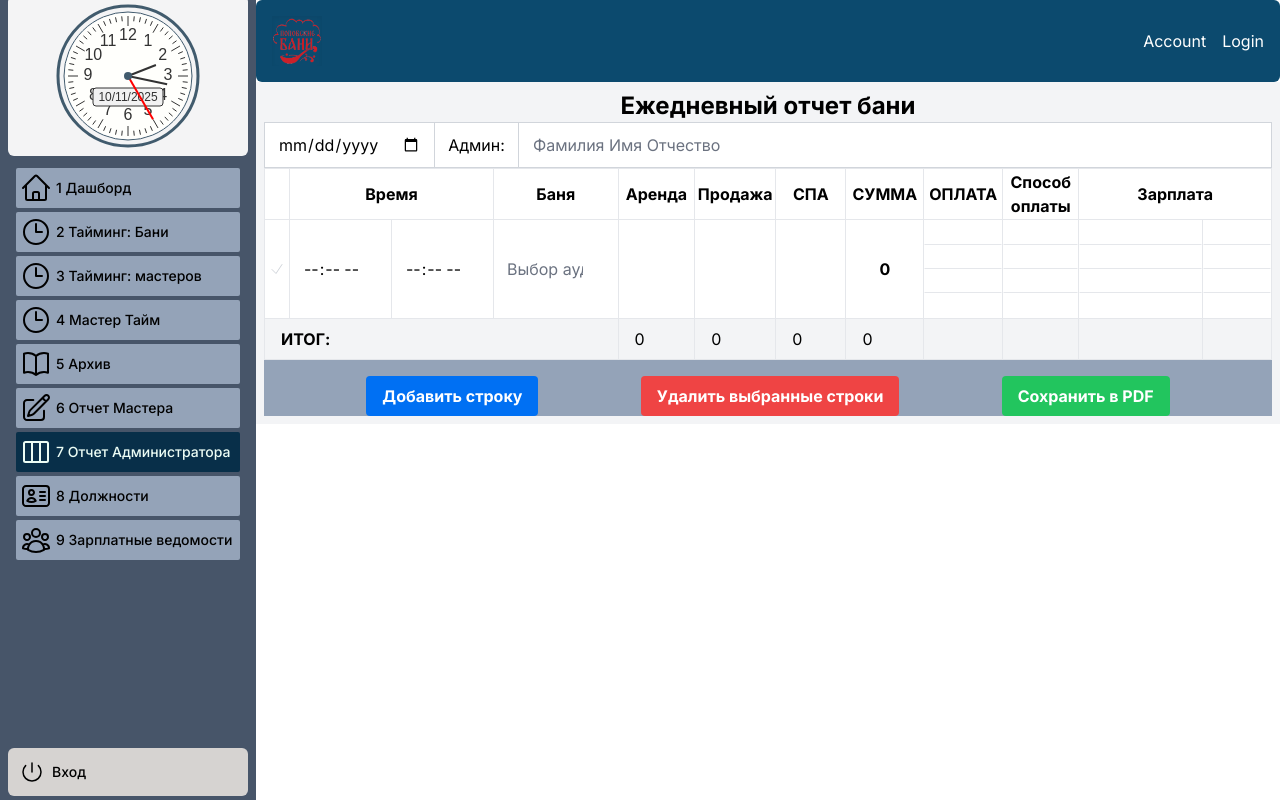
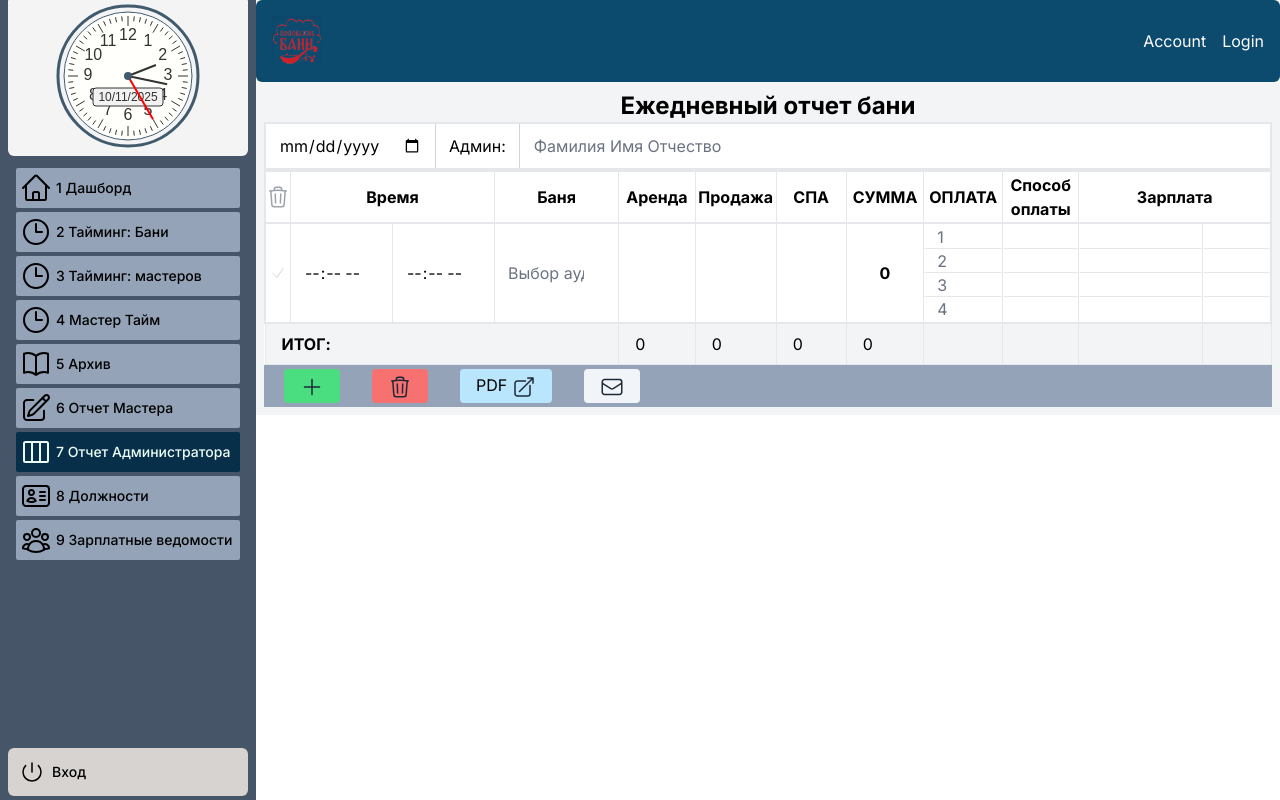
Before and after one commit to Fa-Dali/my-bathhouse-app, a Next.js app in the folder frontend/nextjs-dashboard/: page /dashboard/report-administrator in a window 1280 px wide. Built offline with nearby package versions, Linux system fonts and the light colour scheme; a web font is replaced by a local one.

Commit message:
Чистая форма Отчет Администратора. Нарисовал кнопки: 'Добавить строку' 'Удалить строку' 'Сохранить в PDF' 'Отправить письмо'

```diff
--- a/frontend/nextjs-dashboard/app/dashboard/report-administrator/calculator/AdminTable.tsx
+++ b/frontend/nextjs-dashboard/app/dashboard/report-administrator/calculator/AdminTable.tsx
@@ -12,6 +12,16 @@ import useFormattedNumber from './scripts/useFormattedNumber';
 import { NumberInput } from './scripts/InputField';
 import jsPDF from 'jspdf'; // Библиотека для формирования PDF
 import autoTable from 'jspdf-autotable'; // Пакет для автоматического заполнения таблиц в jspdf
+import {PlusIcon,
+        EllipsisVerticalIcon,
+        ArchiveBoxXMarkIcon,
+        MinusIcon,
+        TrashIcon,
+        EnvelopeOpenIcon,
+        EnvelopeIcon,
+        ArrowTopRightOnSquareIcon,
+        ArrowRightIcon
+      } from "@heroicons/react/24/outline";
 
 // Шаблон пустой строки
 const emptyRowTemplate = {
@@ -21,13 +31,14 @@ const emptyRowTemplate = {
   rent: '',
   sales: '',
   spa: '',
+  payment: '',
 };
 
 // Интерфейс пропсов компонента
-export interface PageProps {}
+export interface PageProps { }
 
 // Основной компонент
-export default function Page({}: PageProps) {
+export default function Page({ }: PageProps) {
   // Чистящая функция перемещается сюда, чтобы стать доступной всему компоненту
   const cleanNumber = (value: string | number) => {
     if (typeof value === 'string') {
@@ -40,7 +51,7 @@ export default function Page({}: PageProps) {
   const [rows, setRows] = React.useState([emptyRowTemplate]);
 
   // Проверка выбранных строк
-  const [selectedRows, setSelectedRows] = React.useState([]);
+  const [selectedRows, setSelectedRows] = React.useState<number[]>([]);
 
   // Метод для расчета суммы каждой строки
   const calculateRowTotal = (row: typeof emptyRowTemplate) => {
@@ -76,6 +87,7 @@ export default function Page({}: PageProps) {
       rent: '',
       sales: '',
       spa: '',
+      payment: '',
     };
 
     setRows([...rows, newRow]);
@@ -83,7 +95,7 @@ export default function Page({}: PageProps) {
 
   // Функция для удаления выбранной строки
   const handleDeleteRow = () => {
-    const filteredRows = rows.filter((_, idx) => !selectedRows.includes(idx));
+    const filteredRows = rows.filter((_, index: number) => !selectedRows.includes(index));
     setRows(filteredRows);
     setSelectedRows([]); // Сбрасываем выбор
   };
@@ -96,11 +108,11 @@ export default function Page({}: PageProps) {
   };
 
   // Функционал чекбокса
-  const toggleSelection = (idx: number) => {
-    if (selectedRows.includes(idx)) {
-      setSelectedRows(selectedRows.filter(i => i !== idx)); // удаляем из списка
+  const toggleSelection = (index: number) => {
+    if (selectedRows.includes(index)) {
+      setSelectedRows(selectedRows.filter(i => i !== index)); // удаляем из списка
     } else {
-      setSelectedRows([...selectedRows, idx]); // добавляем в список
+      setSelectedRows([...selectedRows, index]); // добавляем в список
     }
   };
 
@@ -141,11 +153,12 @@ export default function Page({}: PageProps) {
 
   return (
     <div className="container mx-auto">
+
       <div className="head">
         <h1 className="text-2xl font-bold text-center">Ежедневный отчет бани</h1>
         <table className="w-full border border-gray-800">
           <thead>
-            <tr className="bg-white text-black">
+            <tr className="bg-white text-black border-2">
               <td className="w-1/12 border border-gray-300">
                 <input
                   type="date"
@@ -181,8 +194,11 @@ export default function Page({}: PageProps) {
         <div>
           <table className="w-full min-w-full border bg-white border-gray-300">
             <thead>
-              <tr className="bg-white text-black">
-                <th className="border px-0 py-0"></th>
+              <tr className="bg-white text-black border-2">
+                <th className="border px-0 py-0">
+                  {/* <PlusIcon /> */}
+                  <TrashIcon className='text-gray-400'/>
+                </th>
                 <th colSpan={2} className="w-1/12 border px-0 text-center">
                   Время
                 </th>
@@ -196,12 +212,21 @@ export default function Page({}: PageProps) {
                 <th colSpan={2} className="w-1/3 border px-0">Зарплата</th>
               </tr>
             </thead>
-            <tbody className="text-center">
+
+
+            <tbody className="text-center border-2 border-b-blue-600">
               {rows.map((row, index) => (
-                <tr key={`row-${index}`}>
+                <tr key={`row-${index}`} className='border-2 border-b-gray-200'>
+
+                  {/* Чекбокс */}
                   <td className="border px-0 relative">
-                    <CustomCheckbox checked={selectedRows.includes(index)} onChange={() => toggleSelection(index)} />
+                    <CustomCheckbox
+                      isChecked={selectedRows.includes(index)} // проверьте поддержку isChecked
+                      onChange={() => toggleSelection(index)}
+                    />
                   </td>
+
+                  {/* Время начала */}
                   <td className="border px-0">
                     <input
                       type="time"
@@ -210,6 +235,8 @@ export default function Page({}: PageProps) {
                       onChange={(event) => updateRow(index, 'startTime', event.target.value)}
                     />
                   </td>
+
+                  {/* Время окончания */}
                   <td className="border px-0">
                     <input
                       type="time"
@@ -218,6 +245,8 @@ export default function Page({}: PageProps) {
                       onChange={(event) => updateRow(index, 'endTime', event.target.value)}
                     />
                   </td>
+
+                  {/* Баня */}
                   <td className="border px-0 relative">
                     <div>
                       <input
@@ -236,6 +265,8 @@ export default function Page({}: PageProps) {
                       </datalist>
                     </div>
                   </td>
+
+                  {/* Аренда */}
                   <td className="border px-0">
                     <NumberInput
                       type="text"
@@ -246,6 +277,8 @@ export default function Page({}: PageProps) {
                       onChange={(event) => updateRow(index, 'rent', event.target.value)}
                     />
                   </td>
+
+                  {/* Продажи */}
                   <td className="border px-0">
                     <NumberInput
                       type="text"
@@ -256,6 +289,8 @@ export default function Page({}: PageProps) {
                       onChange={(event) => updateRow(index, 'sales', event.target.value)}
                     />
                   </td>
+
+                  {/* СПА */}
                   <td className="border px-0">
                     <NumberInput
                       type="text"
@@ -266,15 +301,19 @@ export default function Page({}: PageProps) {
                       onChange={(event) => updateRow(index, 'spa', event.target.value)}
                     />
                   </td>
+
+                  {/* Сумма */}
                   <td className="border px-0">
                     <strong>{calculateRowTotal(row).toLocaleString('ru-RU')}</strong>
                   </td>
+
+                  {/* Оплата */}
                   <td className="px-0">
                     <div className="border-1 border-gray-200">
                       <input
                         type="number"
                         step="10"
-                        placeholder=" "
+                        placeholder="1"
                         className="w-full border-transparent h-6 border border-b-gray-200"
                       />
                     </div>
@@ -282,7 +321,7 @@ export default function Page({}: PageProps) {
                       <input
                         type="number"
                         step="10"
-                        placeholder=" "
+                        placeholder="2"
                         className="w-full border-transparent h-6 border border-b-gray-200"
                       />
                     </div>
@@ -290,7 +329,7 @@ export default function Page({}: PageProps) {
                       <input
                         type="number"
                         step="10"
-                        placeholder=" "
+                        placeholder="3"
                         className="w-full border-transparent h-6 border border-b-gray-200"
                       />
                     </div>
@@ -298,11 +337,13 @@ export default function Page({}: PageProps) {
                       <input
                         type="number"
                         step="10"
-                        placeholder=" "
+                        placeholder="4"
                         className="w-full border-transparent h-6 border"
                       />
                     </div>
                   </td>
+
+                  {/* Способы оплаты */}
                   <td className="border px-0">
                     <div className="border-1 border-gray-200">
                       <input
@@ -310,7 +351,15 @@ export default function Page({}: PageProps) {
                         list="payment-type-list"
                         placeholder=""
                         className="w-full border-transparent h-6 border border-b-gray-200"
+                        value={row.payment}
+                        onChange={(event) => updateRow(index, 'payment', event.target.value)}
                       />
+                      <datalist id="payment-type-list">
+                        <option value="Тер"></option>
+                        <option value="НАЛ"></option>
+                        <option value="Сайт"></option>
+                        <option value="Ресеп"></option>
+                      </datalist>
                     </div>
                     <div className="border-1 border-gray-200">
                       <input
@@ -408,6 +457,8 @@ export default function Page({}: PageProps) {
                 </tr>
               ))}
             </tbody>
+
+
             <tfoot>
               <tr className="bg-gray-100 text-black">
                 <td colSpan={4} className="font-bold border px-4 py-2">
@@ -426,25 +477,40 @@ export default function Page({}: PageProps) {
           </table>
 
           {/* Кнопки */}
-          <div className="flex justify-evenly mt-4">
+          <div className="m-1">
+
+            {/* ДОБАВИТЬ СТРОКУ */}
             <button
-              className="bg-blue-500 hover:bg-blue-700 text-white font-bold py-2 px-4 rounded"
+              className="bg-green-400 hover:bg-green-500 py-1 px-4 mx-4 rounded"
               onClick={handleAddRow}
             >
-              Добавить строку
+              <PlusIcon className="w-6 h-6 inline-block align-middle text-gray-800" />
             </button>
+
+            {/* УДАЛИТЬ СТРОКУ */}
             <button
-              className="bg-red-500 hover:bg-red-700 text-white font-bold py-2 px-4 rounded"
+              className="bg-red-400 hover:bg-red-500 text-white font-bold py-1 px-4 mx-4 rounded"
               disabled={selectedRows.length === 0}
               onClick={handleDeleteRow}
             >
-              Удалить выбранные строки
+              <TrashIcon className="w-6 h-6 inline-block align-middle text-gray-800" />
             </button>
+
+            {/* ЭКСПОРТ В PDF */}
             <button
-              className="bg-green-500 hover:bg-green-700 text-white font-bold py-2 px-4 rounded"
+              className="bg-sky-200 hover:bg-sky-300 py-1 px-4 mx-4 rounded"
               onClick={exportToPdf}
             >
-              Сохранить в PDF
+              PDF <ArrowTopRightOnSquareIcon className="w-6 h-6 inline-block align-middle text-gray-800" />
+            </button>
+
+            {/* ОТПРАВИТЬ ПИСЬМО */}
+            <button
+              className="bg-slate-100 hover:bg-yellow-200 py-1 px-4 mx-4 rounded"
+              onClick={exportToPdf}
+            >
+              <EnvelopeIcon className="w-6 h-6 inline-block align-middle text-gray-800" />
+              {/* <ArrowRightIcon /> */}
             </button>
           </div>
         </div>
--- a/frontend/nextjs-dashboard/tsconfig.json
+++ b/frontend/nextjs-dashboard/tsconfig.json
@@ -16,7 +16,7 @@
     // "moduleResolution": "node",
     "resolveJsonModule": true,
     "isolatedModules": true,
-    "jsx": "preserve",
+    "jsx": "react-jsx",
     // "jsx": "preserve",
     "incremental": true,
     "plugins": [
@@ -37,7 +37,8 @@
     "**/*.tsx",
     ".next/types/**/*.ts",
     "app/lib/placeholder-data.ts",
-    "scripts/seed.js"
+    "scripts/seed.js",
+    ".next/dev/types/**/*.ts"
   ],
   "exclude": [
     "node_modules"
```
Also changed, not shown: frontend/nextjs-dashboard/app/dashboard/report-administrator/calculator/scripts/useFormattedNumber.tsx (+0 -41 lines), frontend/nextjs-dashboard/package.json (+5 -3 lines), 1 other file (tests, documents, lock files or other folders).
